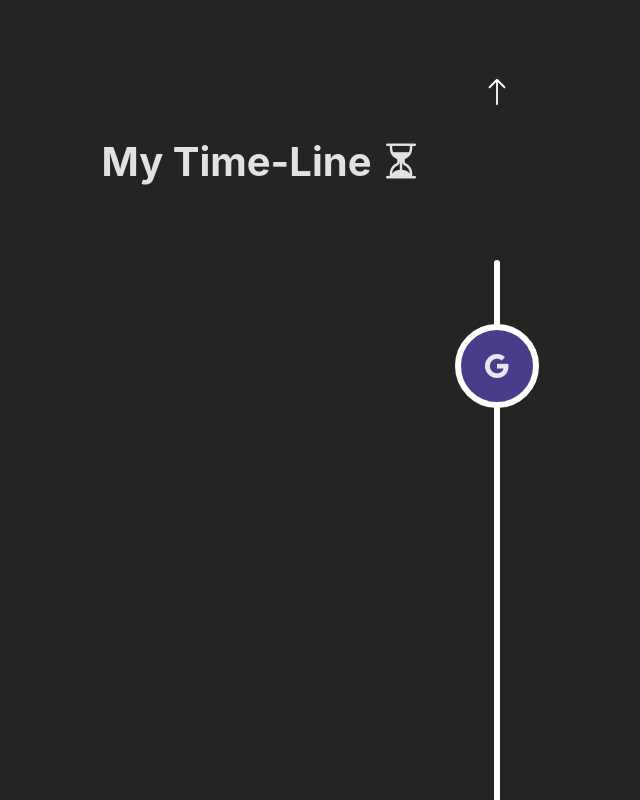
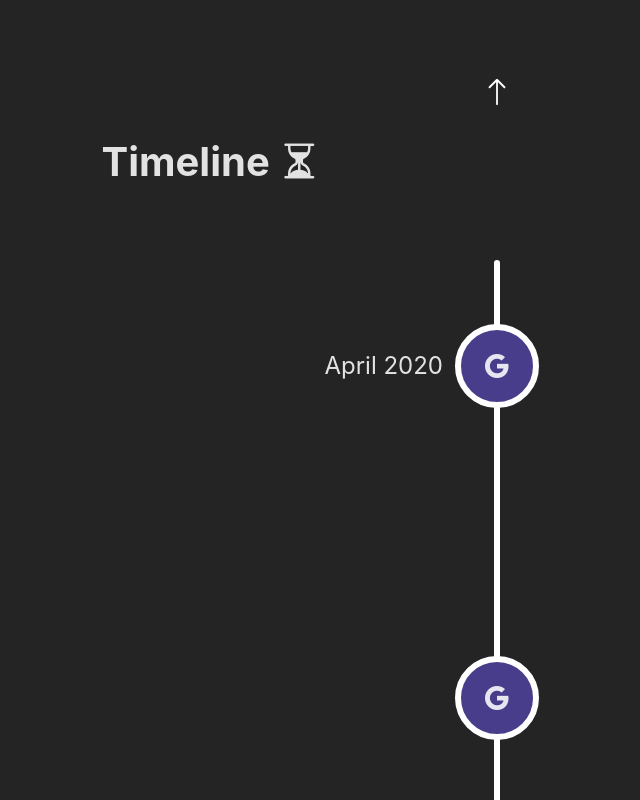
Before and after one commit to sdrrv/sdrrv.github.io, a React (Vite) app: page / in a window 1280 px wide. Shown: the part 1580-2380 px from the top of the page, without its empty margins (143-783 px from the left). Built offline with nearby package versions, Linux system fonts and the light colour scheme.

Commit message:
Date done

```diff
--- a/src/Components/TimeLine/TimeLine.component.scss
+++ b/src/Components/TimeLine/TimeLine.component.scss
@@ -21,8 +21,10 @@
   height: 100%;
   display: flex;
   flex-direction: column;
+  justify-content: space-between;
 
   &_icon {
+    position: relative;
     border: solid white 6px;
     display: flex;
     justify-content: center;
@@ -43,6 +45,18 @@
     width: 3em;
     background-color: darkslateblue;
     //box-shadow: 0 0 10px rgba(0, 0, 0, 0.2);
+
+    &_date {
+      position: absolute;
+      white-space: nowrap;
+      text-align: center;
+      &.left {
+        right: 125%;
+      }
+      &.right {
+        left: 125%;
+      }
+    }
   }
 }
 
--- a/src/Components/TimeLine/TimeLine.tsx
+++ b/src/Components/TimeLine/TimeLine.tsx
@@ -19,10 +19,13 @@ function TimeLine({
       <section ref={selfReference} className="test">
         <ScrollToButton reference={previousReference} toPrevious={true} />
         <h2 className="timeline-title">
-          My Time-Line{" "}
-          <i className="bi bi-hourglass-split timeline-title-icon" />
+          Timeline <i className="bi bi-hourglass-split timeline-title-icon" />
         </h2>
         <div className="timeline">
+          <div className="timeline_icon">
+            <i className="bi bi-google" />
+            <div className="timeline_icon_date left">April 2020</div>
+          </div>
           <div className="timeline_icon">
             <i className="bi bi-google" />
           </div>
```
